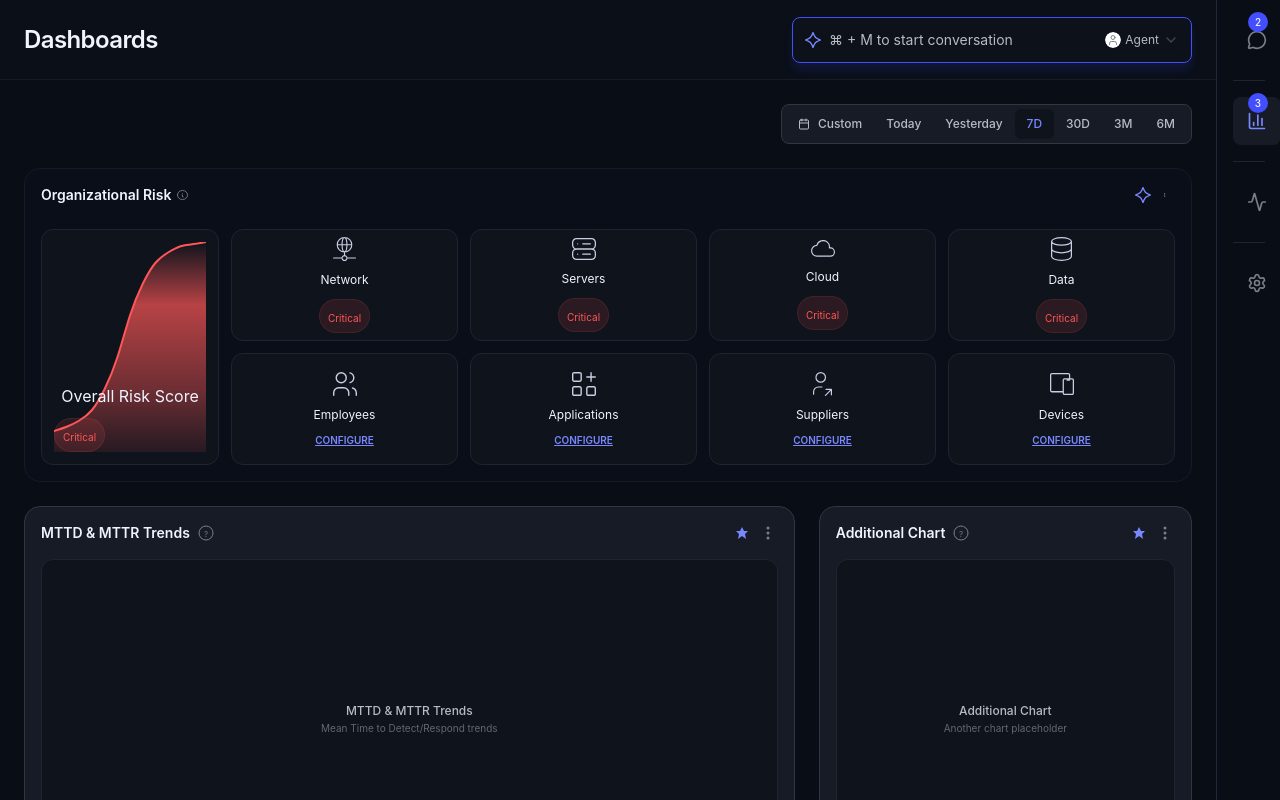
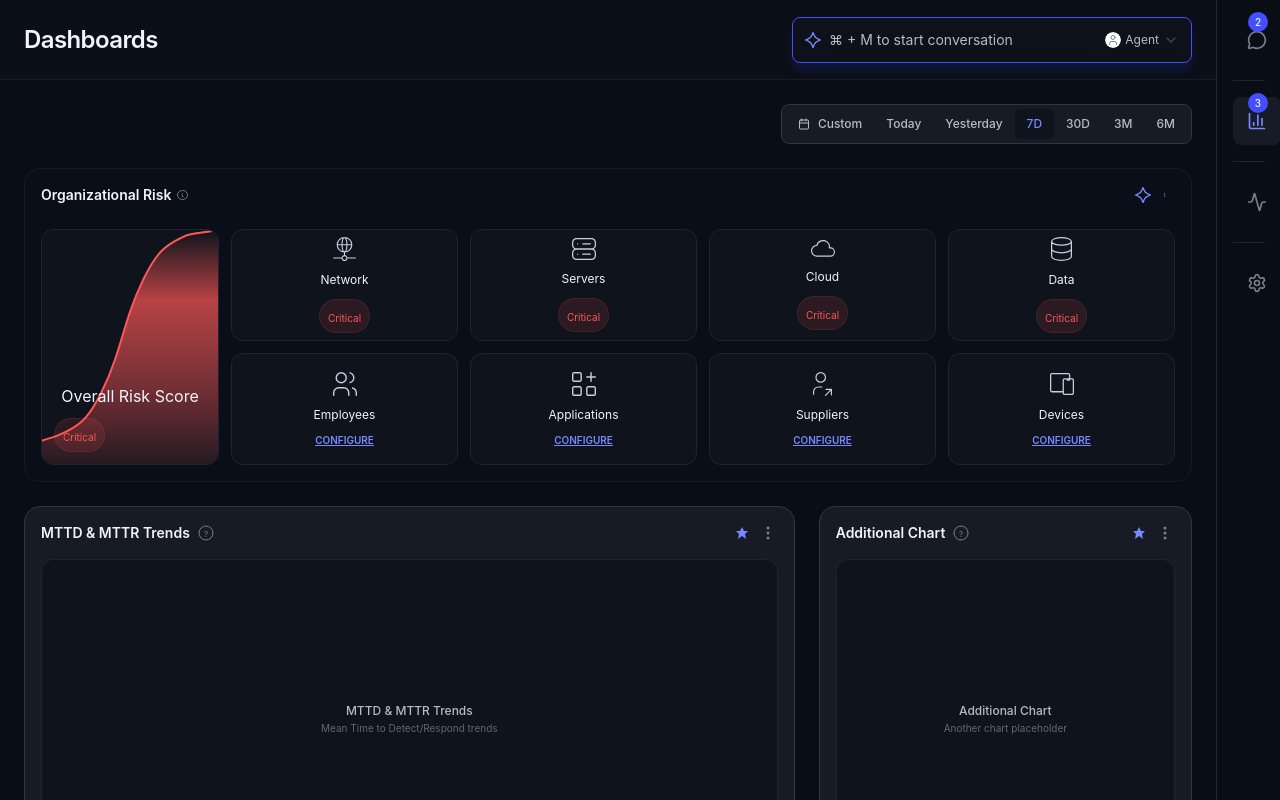
Before and after one commit to abdulmajeed33/react-trial, a React (Vite) app: page / in a window 1280 px wide. Shown: the top 800 px of the page. Built offline with nearby package versions, Linux system fonts and the light colour scheme.

Commit message:
Refactor OrganizationalRiskChart component to enhance layout and styling; update risk area chart containment and critical risk score display for improved visual clarity.

```diff
--- a/src/components/charts/OrganizationalRiskChart.tsx
+++ b/src/components/charts/OrganizationalRiskChart.tsx
@@ -147,8 +147,8 @@ const OrganizationalRiskChart: React.FC = () => {
       <div className="flex gap-3">
         {/* Left side - Risk Area Chart */}
         <div className="bg-background-dark-neutral-two border border-border-dark-neutral-neutral rounded-xl p-3 flex flex-col justify-end gap-3 w-[178px] h-[236px] relative flex-shrink-0">
-                    {/* Risk Area Chart using Recharts - properly contained */}
-          <div className="absolute inset-3 overflow-hidden" style={{ zIndex: 1 }}>
+                    {/* Risk Area Chart using Recharts - full coverage */}
+          <div className="absolute inset-0 overflow-hidden rounded-xl" style={{ zIndex: 1 }}>
             <ResponsiveContainer width="100%" height="100%">
               <AreaChart
                 data={riskTrendData}
@@ -183,7 +183,7 @@ const OrganizationalRiskChart: React.FC = () => {
             <span className="text-text-dark-primary text-body font-normal text-center">
               Overall Risk Score
             </span>
-            <div className="bg-background-badge-error border border-background-badge-error rounded-3xl px-2 py-1 r w-fit">
+            <div className="bg-background-badge-error border border-background-badge-error rounded-3xl px-2 py-1 w-fit">
               <span className="text-text-badge-error text-extra-small font-normal">
                 Critical
               </span>
```
